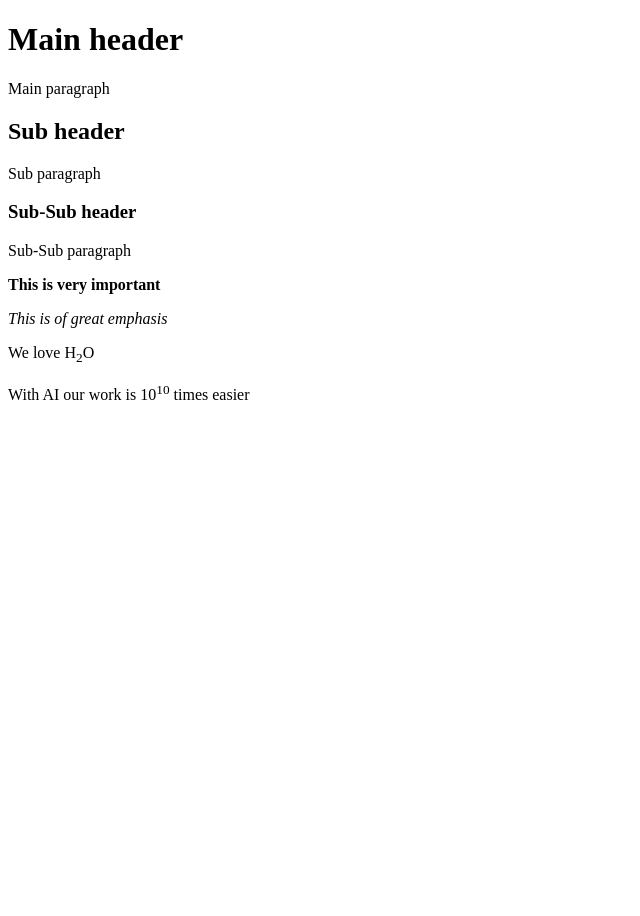
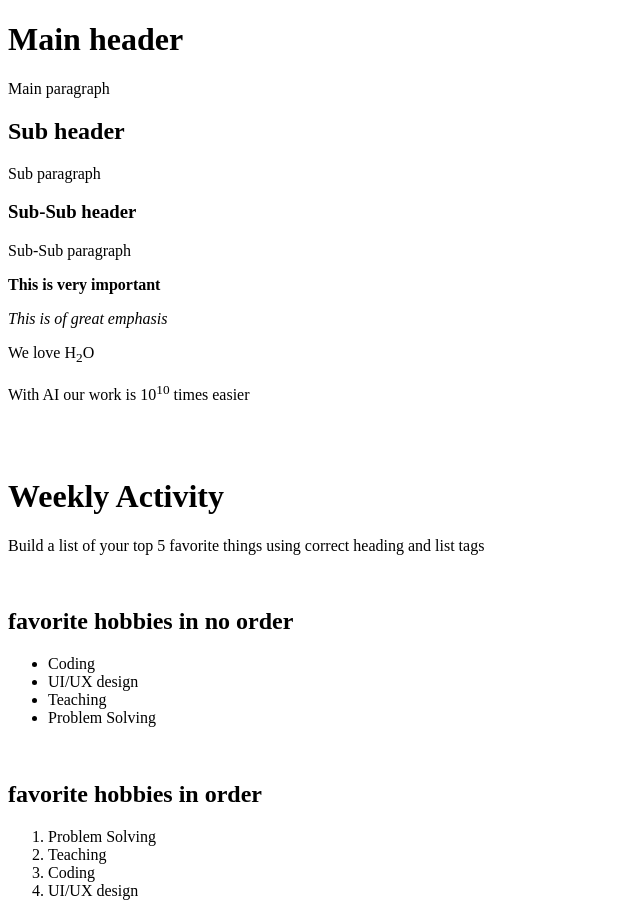
Before and after one commit to zeroandonesolutions-01/Web-development-and-AI-basics, a plain HTML site: page index.html in a window 1280 px wide. Shown: the whole page, without its empty margins (0-640 px from the left). Before the commit the page ends 800 px from the top, so only its background shows below. Drawn offline with Linux system fonts and the light colour scheme.

Commit message:
html list elems

```diff
--- a/index.html
+++ b/index.html
@@ -20,5 +20,27 @@
     </p>
     <p>We love H<sub>2</sub>O</p>
     <p>With AI our work is 10<sup>10</sup> times easier</p>
+    <br/>
+    <br/>
+    <!-- Weekly Activity -->
+    <h1>Weekly Activity</h1>
+    <p>Build a list of your top 5 favorite things using correct heading and list tags</p>
+    <br/>
+    <h2>favorite hobbies in no order</h2>
+    <ul>
+      <li>Coding</li>
+      <li>UI/UX design</li>
+      <li>Teaching</li>
+      <li>Problem Solving</li>
+    </ul>
+    <br/>
+    <h2>favorite hobbies in order</h2>
+    <ol>
+      <li>Problem Solving</li>
+      <li>Teaching</li>
+      <li>Coding</li>
+      <li>UI/UX design</li>
+    </ol>
+    <!-- Weekly Activity -->
   </body>
 </html>
```
